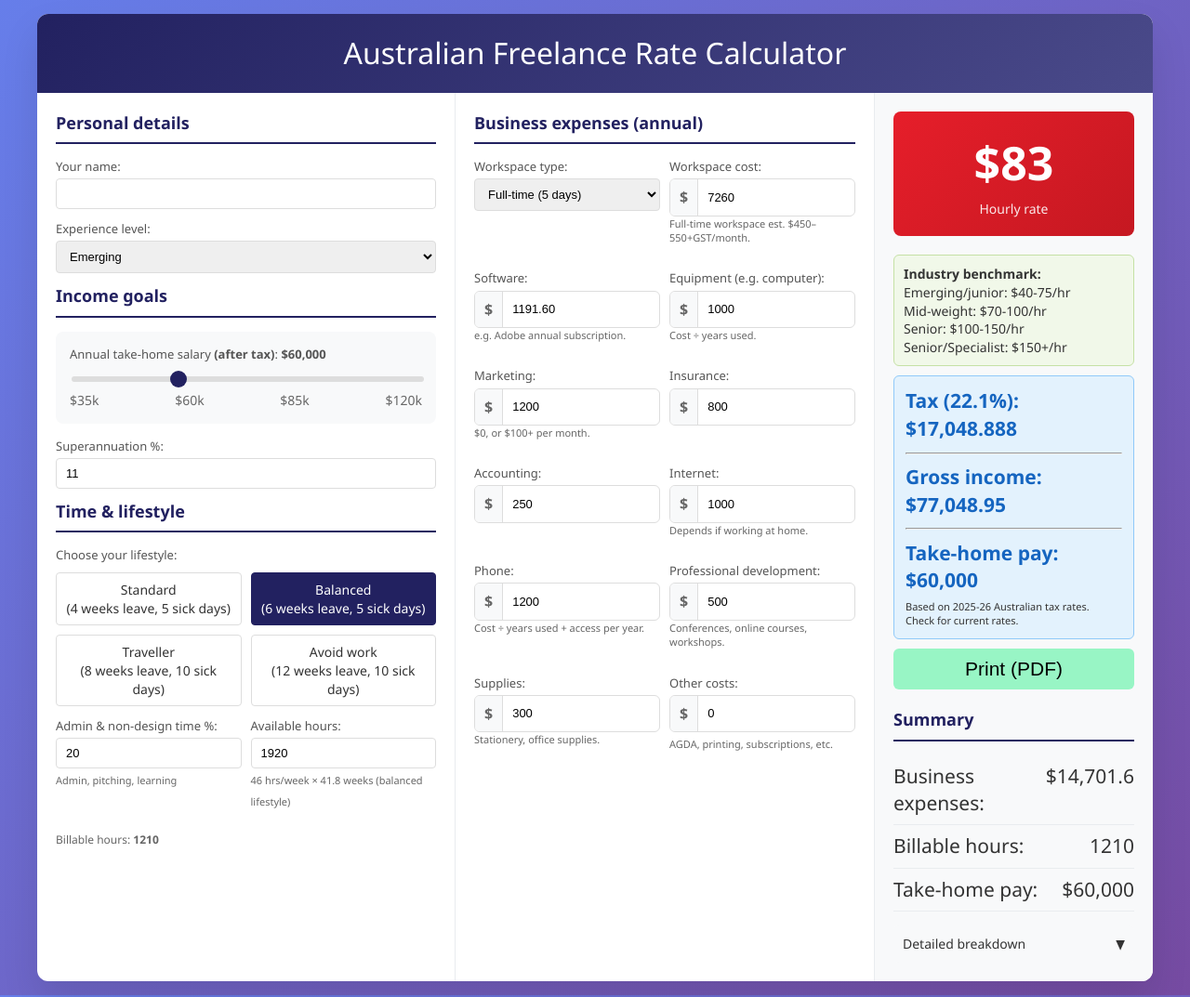
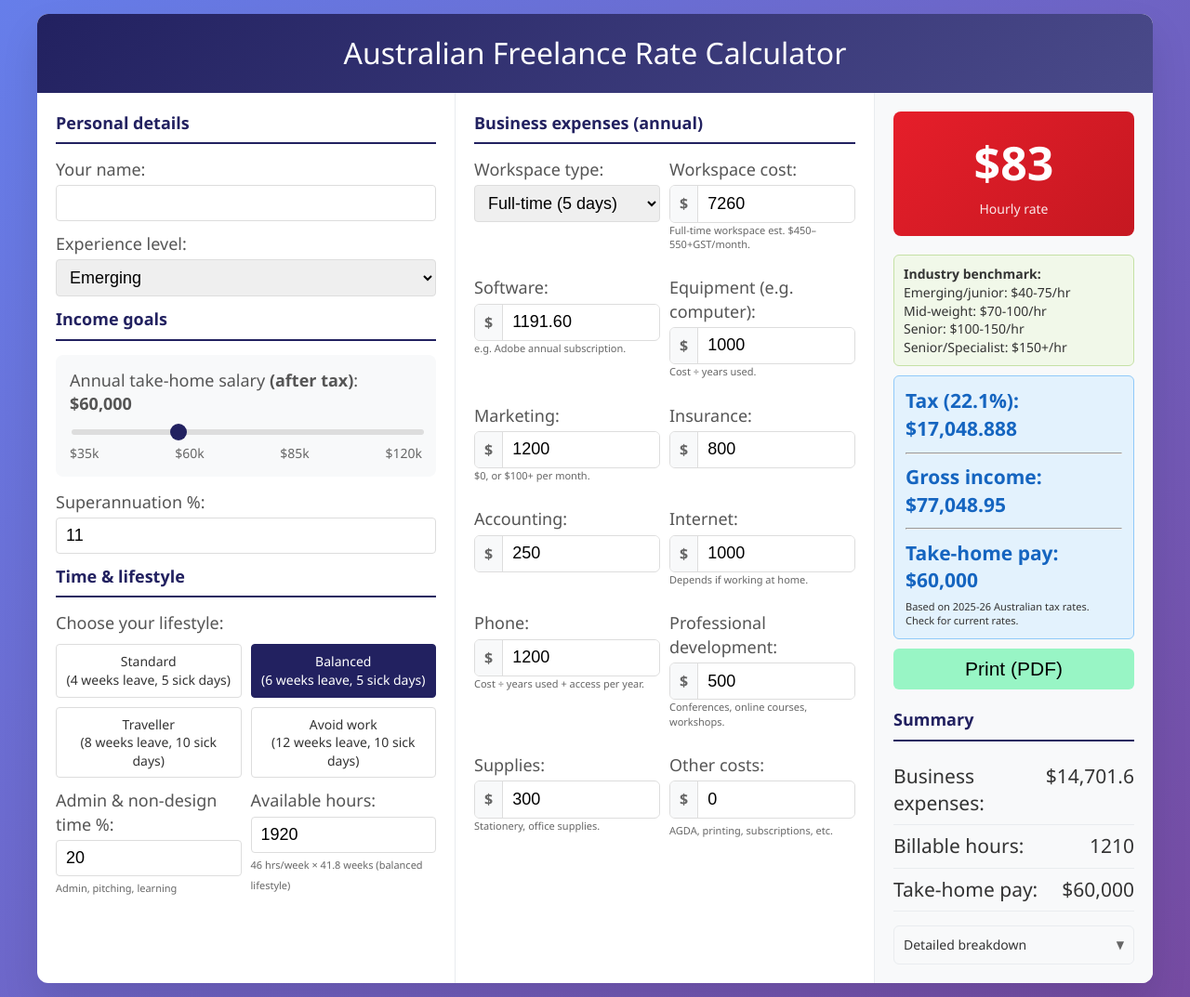
Before and after one commit to Leigh-code/Canvas, a Jekyll site: the page docs/hourly-rate-calculator.html, which Jekyll copies as it is, in a window 1280 px wide. Shown: the whole page at 93% size. Built offline with Jekyll 4.4.1, drawn with Linux system fonts in a browser that asks for light colours.

Commit message:
Update hourly-rate-calculator.html

```diff
--- a/docs/hourly-rate-calculator.html
+++ b/docs/hourly-rate-calculator.html
@@ -79,7 +79,7 @@
             display: block;
             margin-bottom: 4px;
             font-weight: 500;
-            font-size: 13px;
+            font-size: 18px;
             color: #555;
         }
         .input-with-dollar {
@@ -102,7 +102,7 @@
             padding: 8px 10px;
             border: 1px solid #ddd;
             border-radius: 4px;
-            font-size: 13px;
+            font-size: 18px;
         }
         .input-with-dollar input {
             border: none;
@@ -245,6 +245,19 @@
             display: flex;
             justify-content: space-between;
             align-items: center;
+            border: 1px solid #e9ecef;
+            transition: all 0.2s;
+        }
+        .expandable-header:hover {
+            background: #e9ecef;
+        }
+        .expandable-header .chevron {
+            font-size: 12px;
+            transition: transform 0.2s;
+            color: #666;
+        }
+        .expandable.expanded .expandable-header .chevron {
+            transform: rotate(180deg);
         }
         .expandable-content {
             display: none;
@@ -495,7 +508,7 @@
                             <input type="number" id="availableHours" value="1920">
                             <small style="color: #666; font-size: 11px;"><span id="hoursCalculation">Default based on balanced lifestyle</span></small></div>
                     </div>
-                    <p style="font-size: 12px; color: #666;">Billable hours: <strong><span id="billableHoursPreview">0</span></strong></p>
+
                 </div>
 
                 <!-- Right Column: Expenses -->
@@ -670,7 +683,7 @@
                 <div class="expandable">
                     <div class="expandable-header" onclick="toggleExpandable(this)">
                         <span>Detailed breakdown</span>
-                        <span>▼</span>
+                        <span class="chevron">▼</span>
                     </div>
                     <div class="expandable-content">
                         <h4>Calculation formula:</h4>
```
Also changed, not shown: other parts of docs/hourly-rate-calculator.html (+9 -10 lines).
